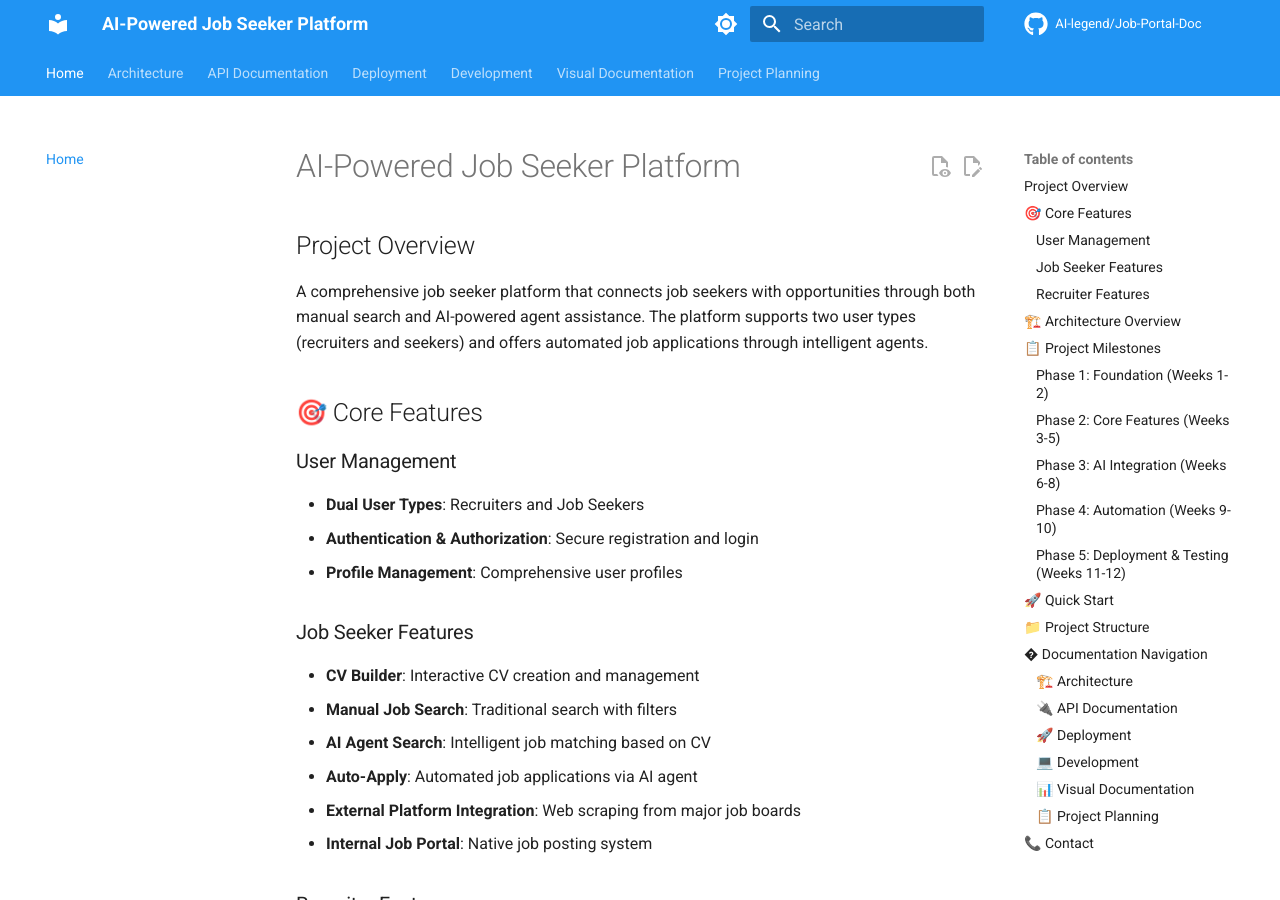
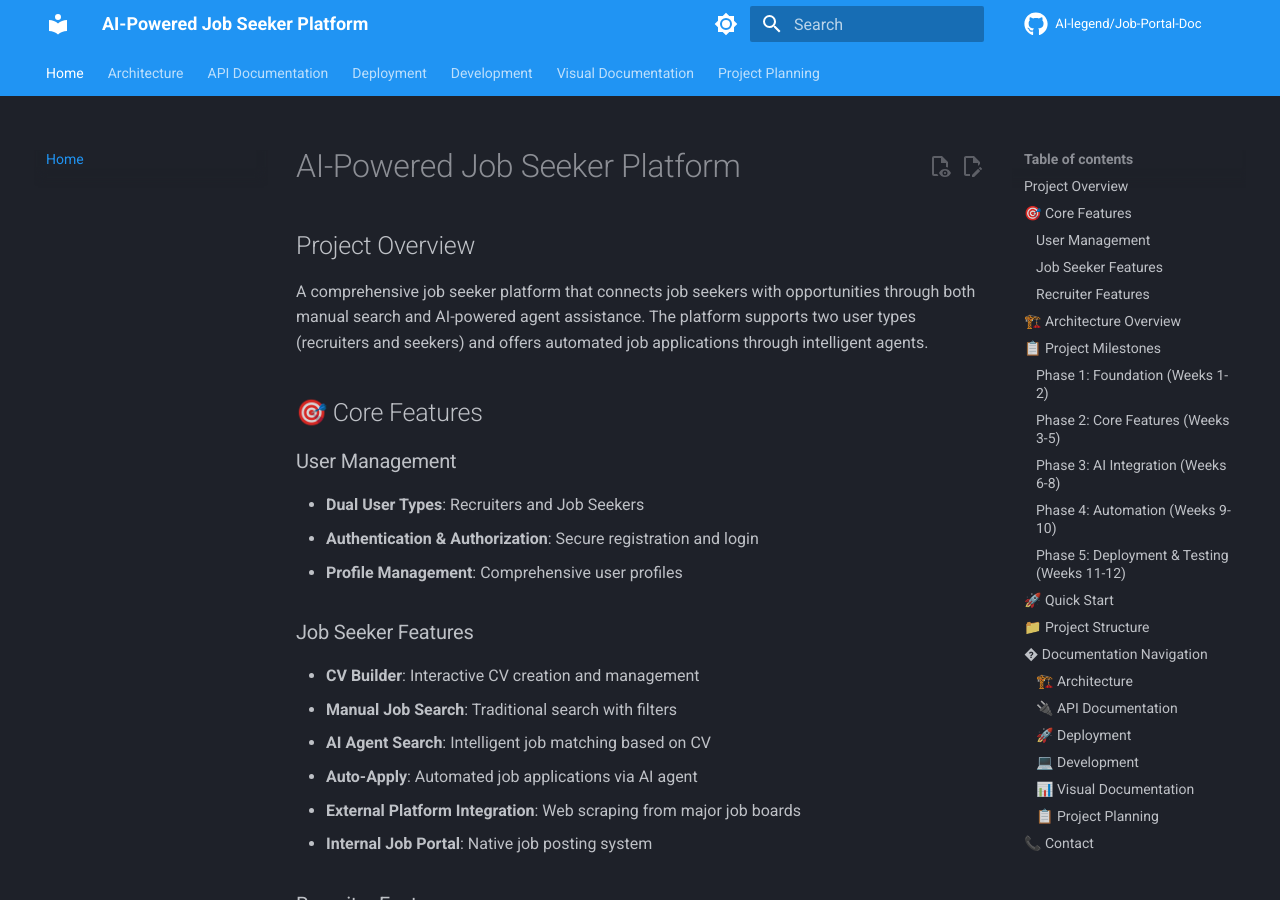
Before and after one commit to AI-legend/Job-Portal-Doc, an MkDocs documentation site: the page built from docs/README.md, in a window 1280 px wide and 900 px high. Built offline with MkDocs 1.6.1 and Material for MkDocs 9.7.7, drawn with Linux system fonts in a browser that asks for light colours; comment, search, counter and statistics services are not loaded; the version menu is left out.

Commit message:
Set dark theme as default for documentation site

```diff
--- a/mkdocs.yml
+++ b/mkdocs.yml
@@ -10,20 +10,20 @@ edit_uri: edit/main/docs/
 theme:
   name: material
   palette:
+    # Palette toggle for dark mode (default)
+    - scheme: slate
+      primary: blue
+      accent: blue
+      toggle:
+        icon: material/brightness-7
+        name: Switch to light mode
     # Palette toggle for light mode
     - scheme: default
       primary: blue
       accent: blue
       toggle:
-        icon: material/brightness-7
+        icon: material/brightness-4
         name: Switch to dark mode
-    # Palette toggle for dark mode
-    - scheme: slate
-      primary: blue
-      accent: blue
-      toggle:
-        icon: material/brightness-4
-        name: Switch to light mode
   features:
     - navigation.tabs
     - navigation.sections
```
